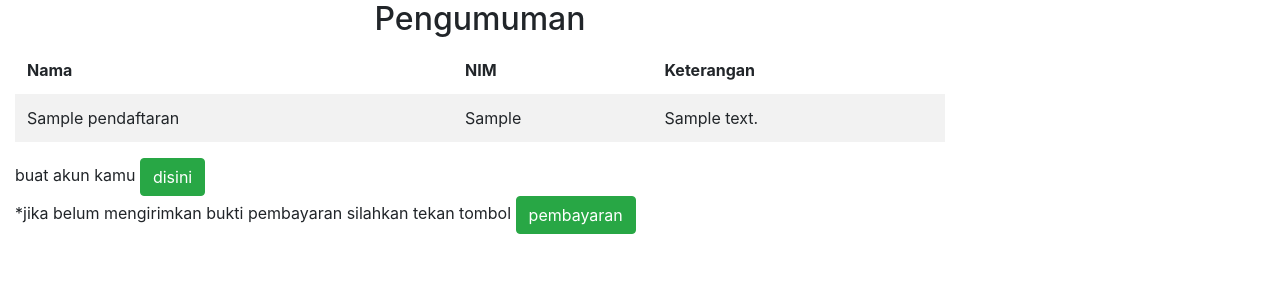
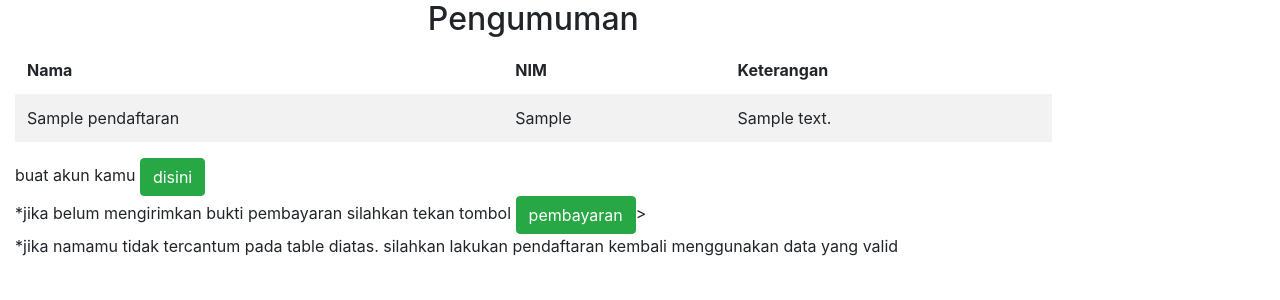
Before and after one commit to 4kari/PAW_Asrama, a CodeIgniter app: page /ProjectTA/index.php/daftar/bayar in a window 1280 px wide. Shown: the part 56-356 px from the top of the page. Run offline with CodeIgniter, Linux system fonts and the light colour scheme; tables that the repository leaves empty or names only in its code hold one stand-in row (values such as "Sample post"); some libraries are stand-ins or nearby versions.

Commit message:
Update pengumuman.php

```diff
--- a/application/views/pengumuman.php
+++ b/application/views/pengumuman.php
@@ -9,7 +9,7 @@
         <div class="section__content section__content--p30">
             <div class="container-fluid">
                 <div class="row">
-                    <div class="col-lg-9">
+                    <div class="col-lg-10">
                       <h2 class="text-center m-b-25">Pengumuman</h2>
                         <div class="table-responsive table--no-card m-b-40">
                             <table class="table table-borderless table-striped table-earning">
@@ -33,7 +33,8 @@
                             </table>
                         </div>
                         buat akun kamu <a href="<?php echo site_url('daftar/buatakun'); ?>" class="btn btn-success">disini</a><br>
-                            *jika belum mengirimkan bukti pembayaran silahkan tekan tombol <a href="<?php echo site_url('daftar/pembayaran'); ?>" class="btn btn-success">pembayaran</a>
+                            *jika belum mengirimkan bukti pembayaran silahkan tekan tombol <a href="<?php echo site_url('daftar/pembayaran'); ?>" class="btn btn-success">pembayaran</a>><br>
+                            *jika namamu tidak tercantum pada table diatas. silahkan lakukan pendaftaran kembali menggunakan data yang valid
                     </div>
                 </div>
             </div>
```
